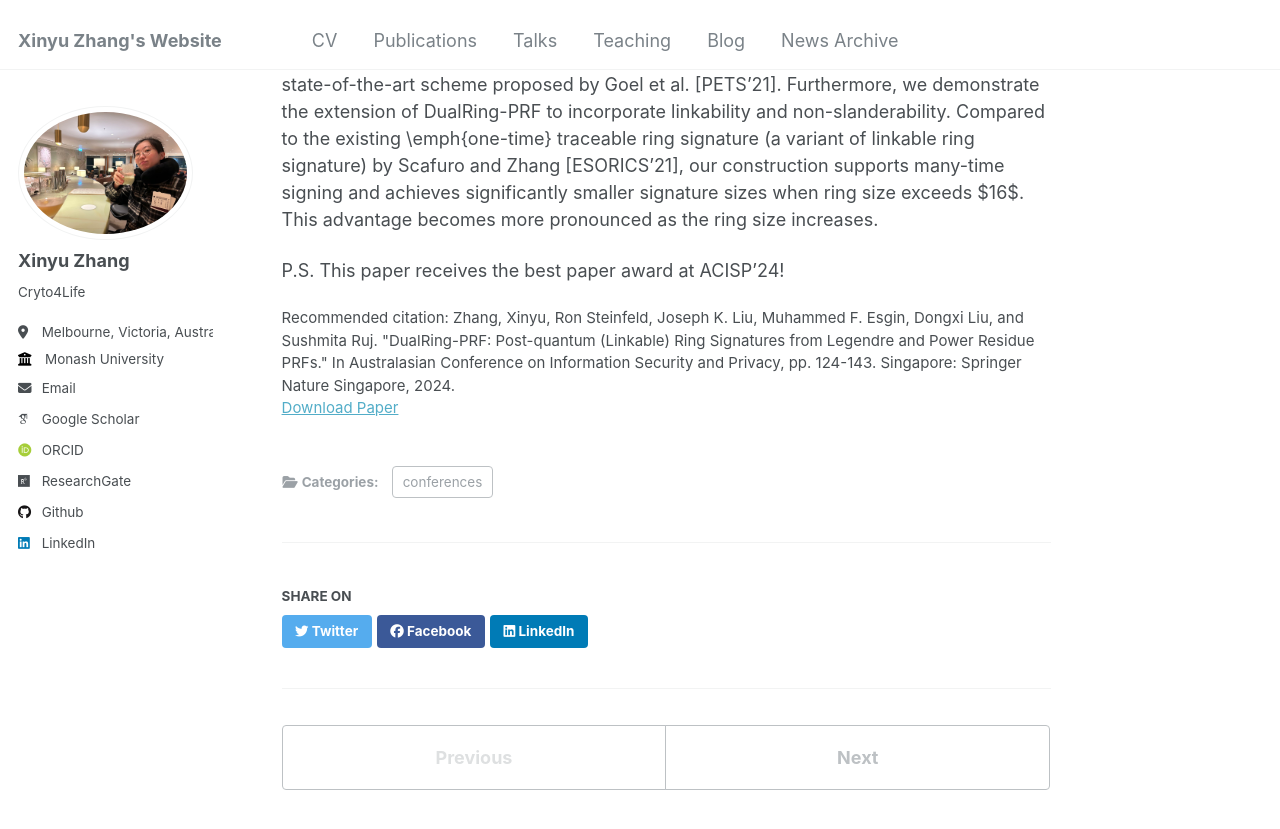
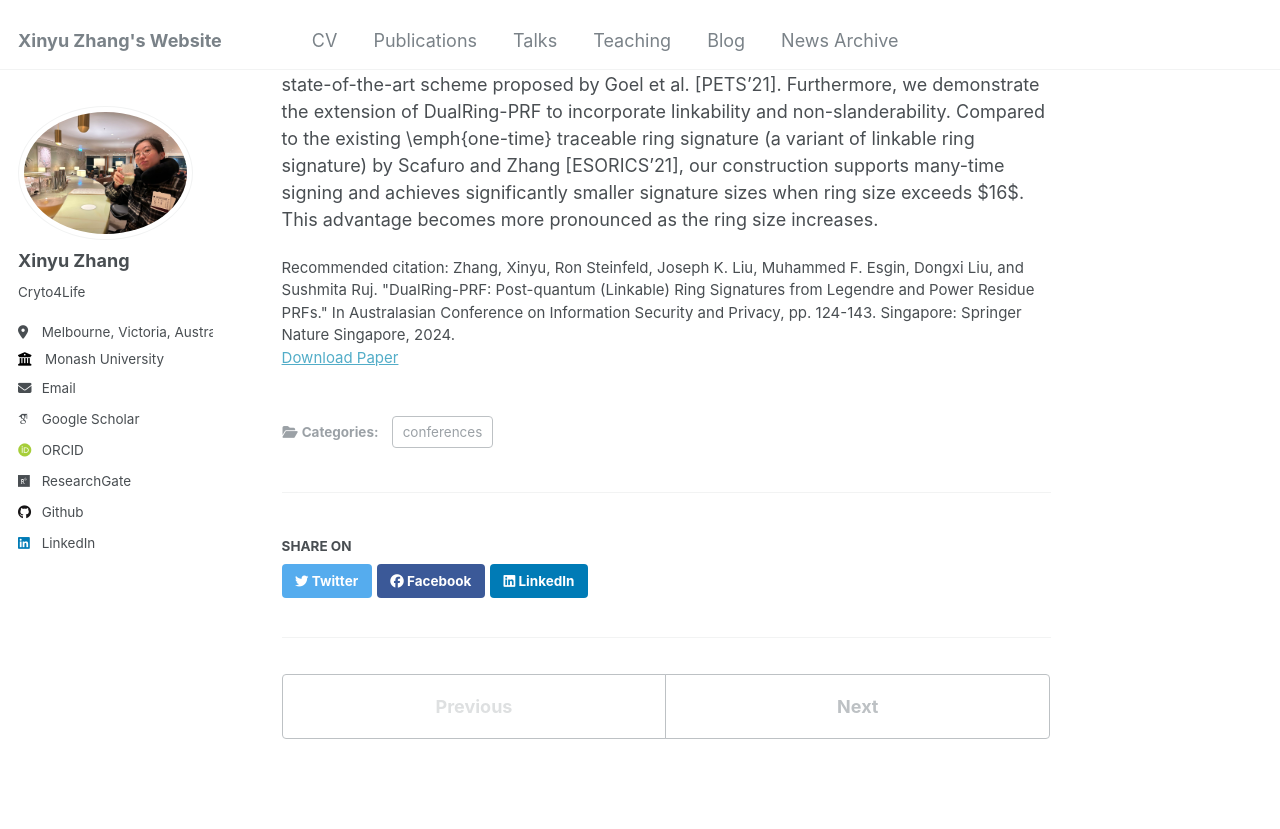
Before and after one commit to cryptome-xyz/cryptome-xyz.github.io, a Jekyll site: the page built from _publications/DualRing_PRF.md, in a window 1280 px wide and 900 px high, scrolled down 638 px. Shown: the top 829 px of the window. Built offline with Jekyll 4.4.1, drawn with Linux system fonts in a browser that asks for light colours; some web fonts are replaced.

Commit message:
Update DualRing_PRF.md

```diff
--- a/_publications/DualRing_PRF.md
+++ b/_publications/DualRing_PRF.md
@@ -15,5 +15,3 @@ Keywords: Ring Signature; Linkability; Post-Quantum; Symmetric Key Primitives
 Ring signatures are one of the crucial cryptographic primitives used in the design of privacy-preserving systems. Such a signature scheme allows a signer to anonymously sign a message on behalf of a spontaneously formed group. It not only ensures the authenticity of the message but also conceals the true signer within the group. An important extension of ring signatures is \textit{linkable} ring signatures, which prevent a signer from signing twice without being detected (under some constraints). Linkable ring signatures offer advantages in applications where full anonymity might jeopardise the intended purpose, such as privacy-oriented cryptocurrencies like Monero.
 
 In this work, we introduce post-quantum ring signature (DualRing-PRF) and linkable ring signature (DualRingL-PRF) schemes whose security solely rely on symmetric-key primitives (namely, Legendre PRF and power residue PRF). Our construction of the ring signature departs from previous approaches with similar security assumptions, offering the most competitive signature sizes for small and medium-sized rings. In particular, for a ring size of 16, DualRing-PRF has a communication overhead 1.4 times smaller than the state-of-the-art scheme proposed by Goel et al. [PETS'21]. Furthermore, we demonstrate the extension of DualRing-PRF to incorporate linkability and non-slanderability. Compared to the existing \emph{one-time} traceable ring signature (a variant of linkable ring signature) by Scafuro and Zhang [ESORICS'21], our construction supports many-time signing and achieves significantly smaller signature sizes when ring size exceeds $16$. This advantage becomes more pronounced as the ring size increases.
-
-P.S. This paper receives the best paper award at ACISP'24!
```
